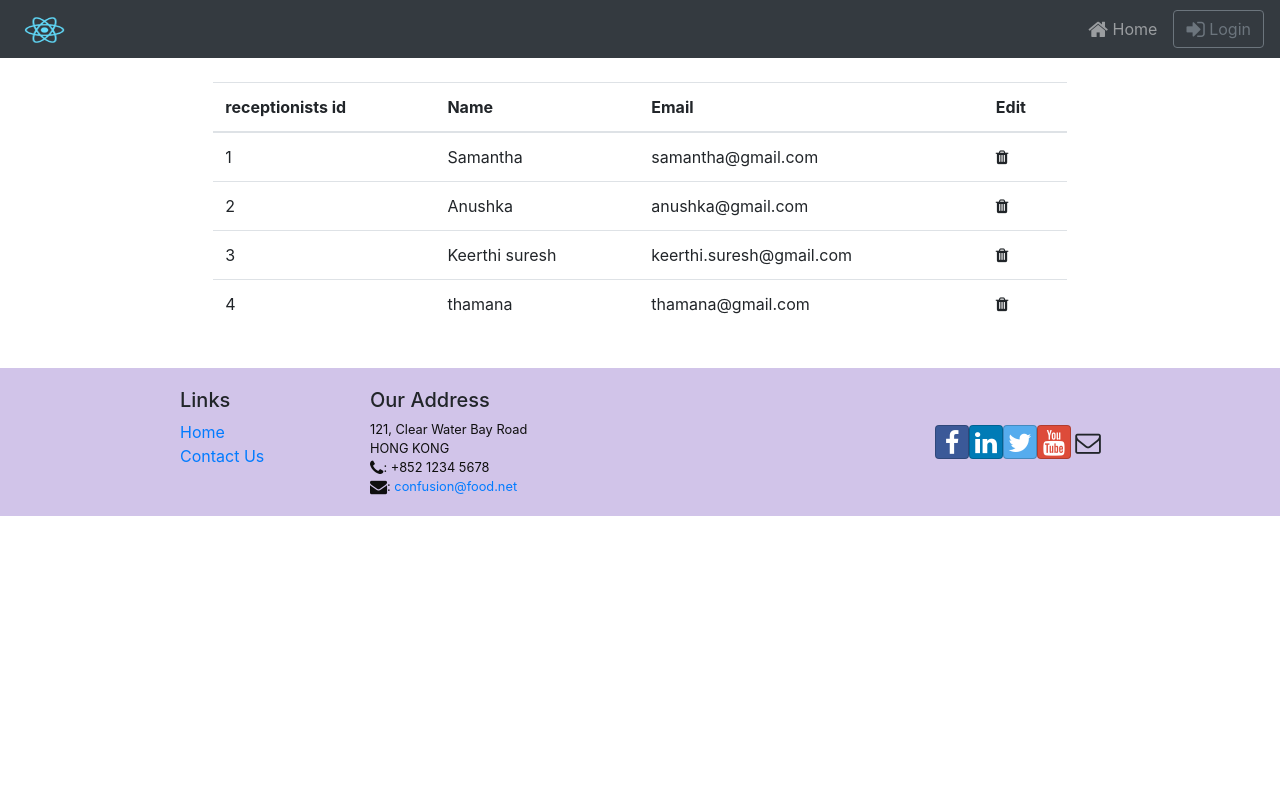
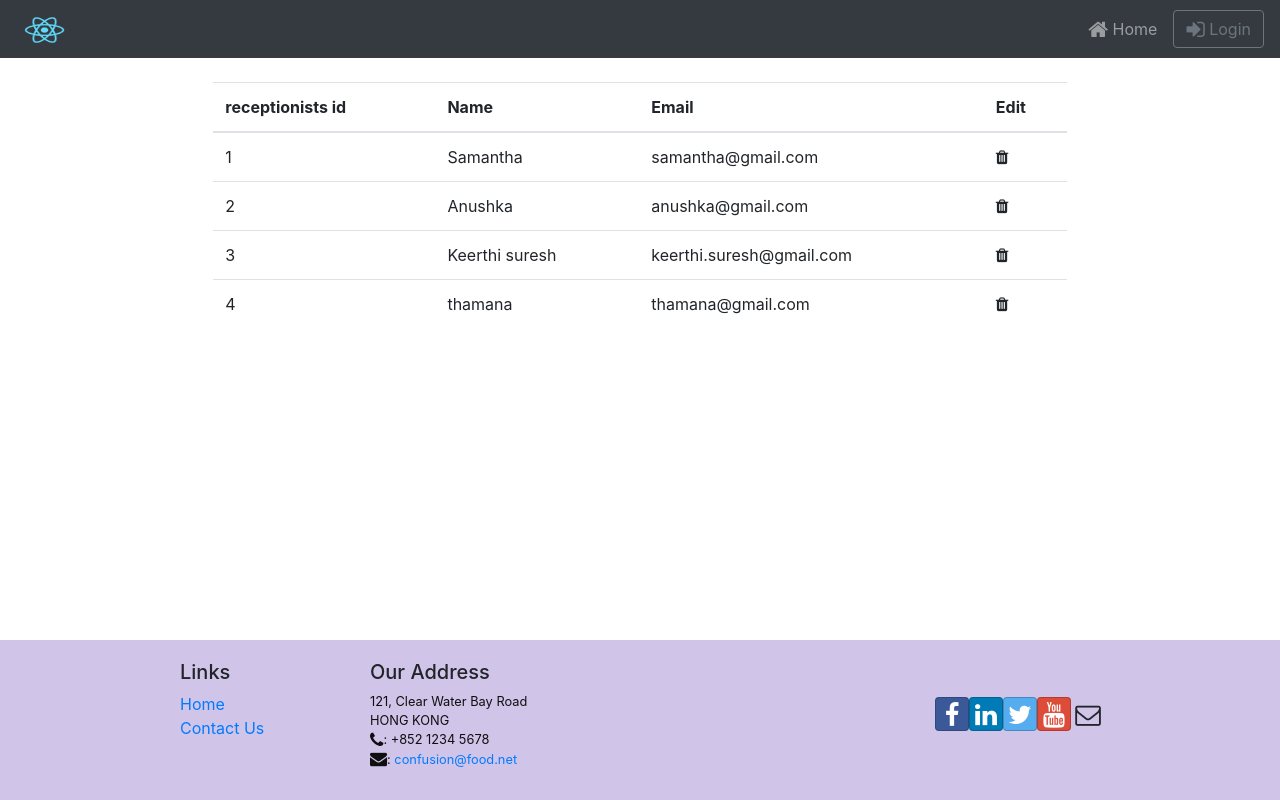
Before and after one commit to lokeshkeelisetti/HotelBookingFrontend, a React (Create React App) app: page /receptionists in a window 1280 px wide. Built offline with nearby package versions, Linux system fonts and the light colour scheme; no server answers.

Commit message:
small changes for footer

```diff
--- a/src/App.css
+++ b/src/App.css
@@ -43,6 +43,10 @@
 }
 
 .footer{
+  position: absolute;
+  bottom:0;
+  height:10rem;
+  width:100%;
   background-color: #D1C4E9;
   margin:0px auto;
   padding: 20px 0px 20px 0px;
--- a/src/components/AdminRoomComponent.js
+++ b/src/components/AdminRoomComponent.js
@@ -1,5 +1,5 @@
 import React, { Component } from 'react';
-import { Nav,NavItem,NavLink,Container,TabContent,TabPane,Row,Col,CardTitle,Card,CardText,Button, ListGroup,
+import { Nav,NavItem,NavLink,Container,TabContent,TabPane,Row,Button, ListGroup,
         Media, Form,FormGroup,Label,ListGroupItem,Input} from 'reactstrap';
 
 function RenderRooms(props){
--- a/src/components/MainComponent.js
+++ b/src/components/MainComponent.js
@@ -70,23 +70,25 @@ class Main extends Component {
         }
 
         return (
-            <div>
+            <div style={{minHeight:'100vh',position:'relative'}}>
+                <div style={{paddingBottom:'10rem'}}>
                 <Header
                     isLoggedin={this.state.isLoggedin} setLoggedin = {this.setLoggedin}
                     userType = {this.state.userType}  setUserType = {this.setUserType}
                 />
-                <TransitionGroup className="mb-auto">
+                <TransitionGroup className="mb-auto flex-grow-1">
                     <Switch>
                         <Route exact path='/' component= {Home} />
                         <Route exact path='/profile' component= {ProfileComponent} />
                         {/* profile root */}
-                        <Route exact path='/searchResults' component={Search} />
+                        <Route exact path='/searchResults' component={SearchHotels} />
                         <Route exact path='/hotel/:hotelId' component={hotelWithId}/>
                         <Route exact path = '/test' component = {AdminRoom} />
                         <Route exact path = '/receptionists' component= {AdminReceptionists} />
                         <Redirect to='/' />
                     </Switch>
                 </TransitionGroup>
+                </div>
                 <Footer />
             </div>
         )
```
